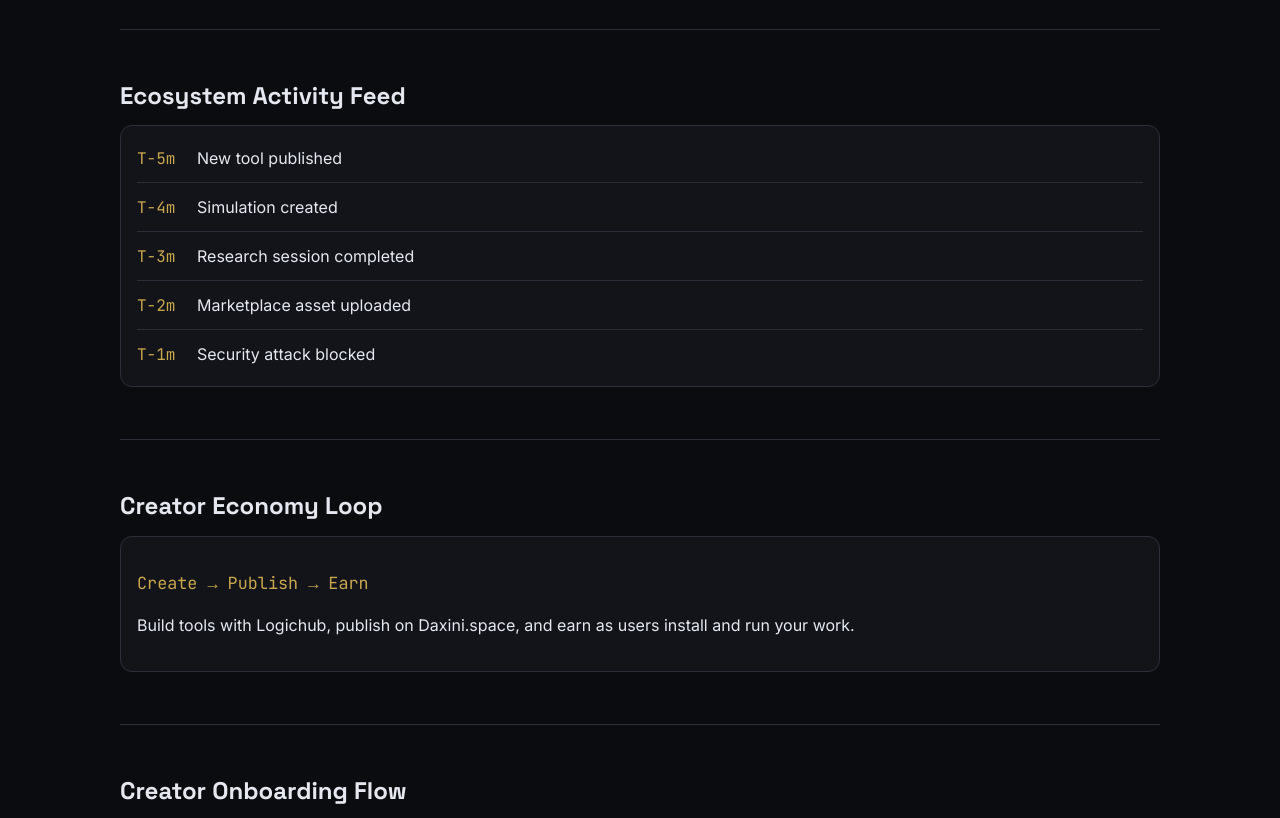
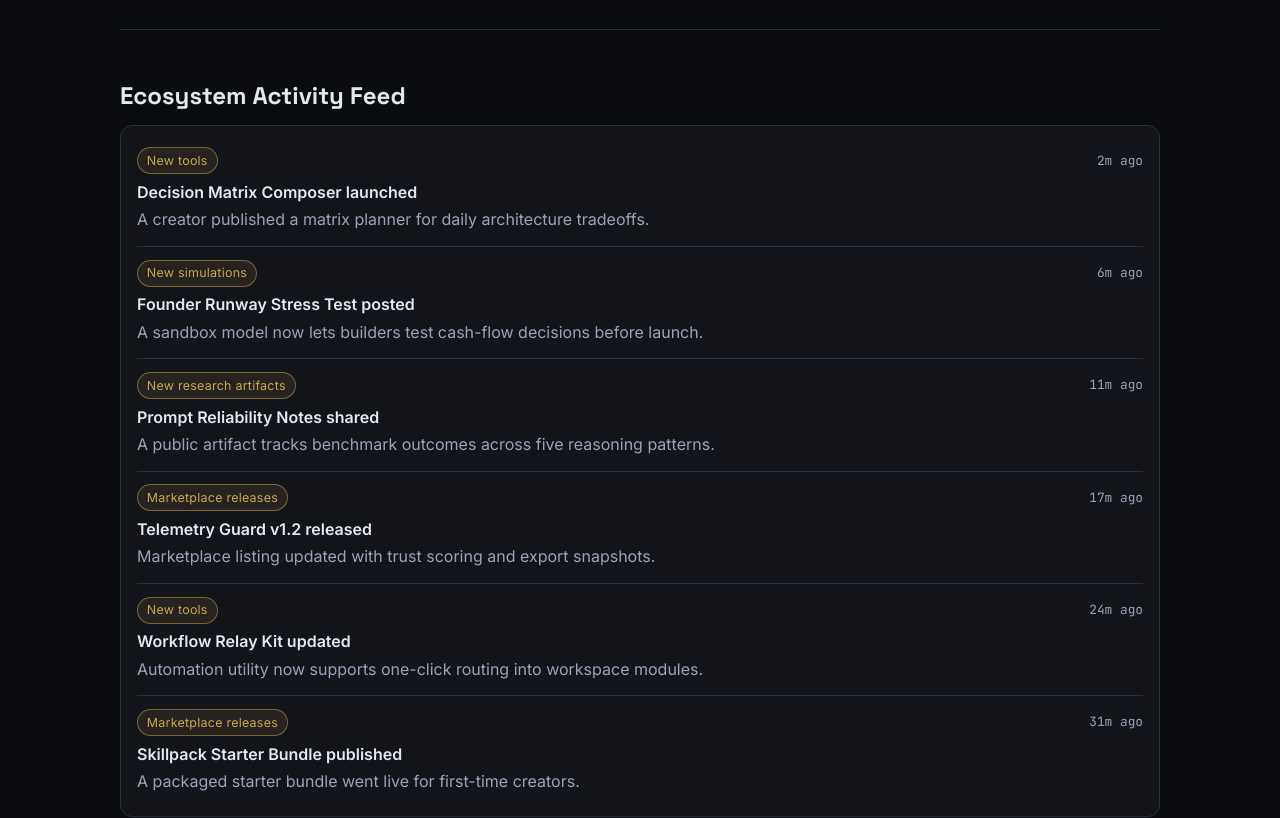
Before and after one commit to via-decide/aporaksha, a plain HTML site: page index.html in a window 1280 px wide. Shown: the part 1860-2678 px from the top of the page. Drawn offline with nearby package versions, Linux system fonts and the light colour scheme.

Commit message:
feat: add public ecosystem activity feed cards

```diff
--- a/components/activity/activity-feed.js
+++ b/components/activity/activity-feed.js
@@ -2,19 +2,57 @@
   'use strict';
 
   var items = [
-    'New tool published',
-    'Simulation created',
-    'Research session completed',
-    'Marketplace asset uploaded',
-    'Security attack blocked'
+    {
+      category: 'New tools',
+      title: 'Decision Matrix Composer launched',
+      detail: 'A creator published a matrix planner for daily architecture tradeoffs.',
+      age: '2m ago'
+    },
+    {
+      category: 'New simulations',
+      title: 'Founder Runway Stress Test posted',
+      detail: 'A sandbox model now lets builders test cash-flow decisions before launch.',
+      age: '6m ago'
+    },
+    {
+      category: 'New research artifacts',
+      title: 'Prompt Reliability Notes shared',
+      detail: 'A public artifact tracks benchmark outcomes across five reasoning patterns.',
+      age: '11m ago'
+    },
+    {
+      category: 'Marketplace releases',
+      title: 'Telemetry Guard v1.2 released',
+      detail: 'Marketplace listing updated with trust scoring and export snapshots.',
+      age: '17m ago'
+    },
+    {
+      category: 'New tools',
+      title: 'Workflow Relay Kit updated',
+      detail: 'Automation utility now supports one-click routing into workspace modules.',
+      age: '24m ago'
+    },
+    {
+      category: 'Marketplace releases',
+      title: 'Skillpack Starter Bundle published',
+      detail: 'A packaged starter bundle went live for first-time creators.',
+      age: '31m ago'
+    }
   ];
 
   function render(targetId) {
     var container = document.getElementById(targetId);
     if (!container) return;
 
-    container.innerHTML = items.map(function (item, index) {
-      return '<li><span class="activity-time">T-' + (5 - index) + 'm</span>' + item + '</li>';
+    container.innerHTML = items.map(function (item) {
+      return '<li class="activity-item">'
+        + '<div class="activity-top">'
+        + '<span class="activity-badge">' + item.category + '</span>'
+        + '<span class="activity-time">' + item.age + '</span>'
+        + '</div>'
+        + '<p class="activity-title">' + item.title + '</p>'
+        + '<p class="activity-detail">' + item.detail + '</p>'
+        + '</li>';
     }).join('');
   }
 
--- a/styles.css
+++ b/styles.css
@@ -225,20 +225,53 @@
 }
 
 .activity-feed li {
-  display: flex;
-  gap: 0.75rem;
   border-bottom: 1px solid var(--border);
-  padding: 0.7rem 0;
+  padding: 0.8rem 0;
 }
 
 .activity-feed li:last-child {
   border-bottom: 0;
 }
 
+.activity-top {
+  display: flex;
+  justify-content: space-between;
+  gap: 0.75rem;
+  align-items: center;
+  margin-bottom: 0.35rem;
+}
+
+.activity-badge {
+  display: inline-flex;
+  align-items: center;
+  border: 1px solid rgba(201, 168, 76, 0.5);
+  background: rgba(201, 168, 76, 0.1);
+  color: var(--gold);
+  border-radius: 999px;
+  padding: 0.16rem 0.55rem;
+  font-size: 0.78rem;
+  letter-spacing: 0.02em;
+}
+
 .activity-time {
-  color: var(--gold);
+  color: var(--muted);
   font-family: 'JetBrains Mono', monospace;
-  min-width: 3rem;
+  font-size: 0.8rem;
+  white-space: nowrap;
+}
+
+.activity-title,
+.activity-detail {
+  margin: 0;
+}
+
+.activity-title {
+  font-weight: 600;
+}
+
+.activity-detail {
+  color: var(--muted);
+  margin-top: 0.12rem;
 }
 
 .flow {
```
